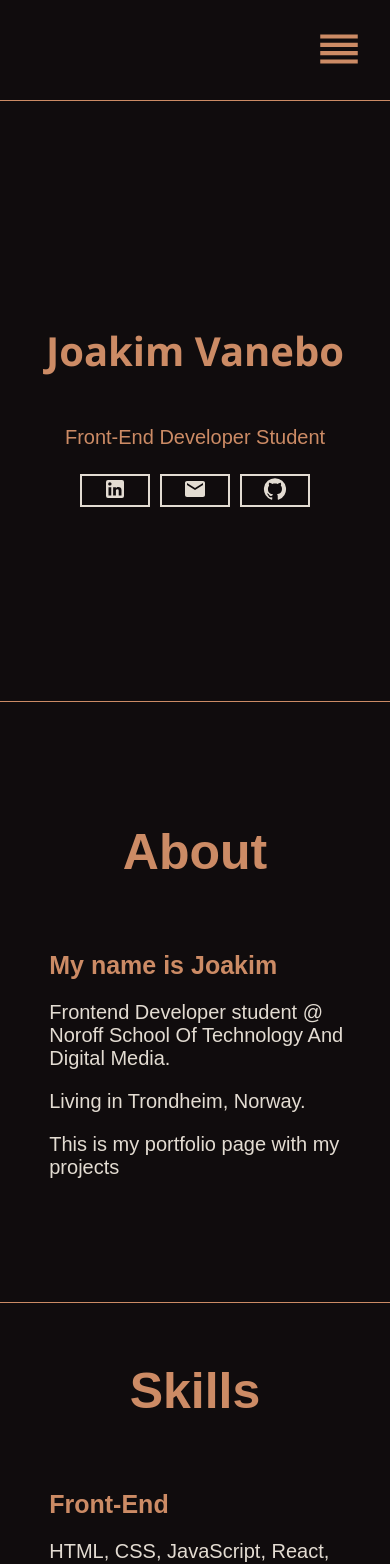
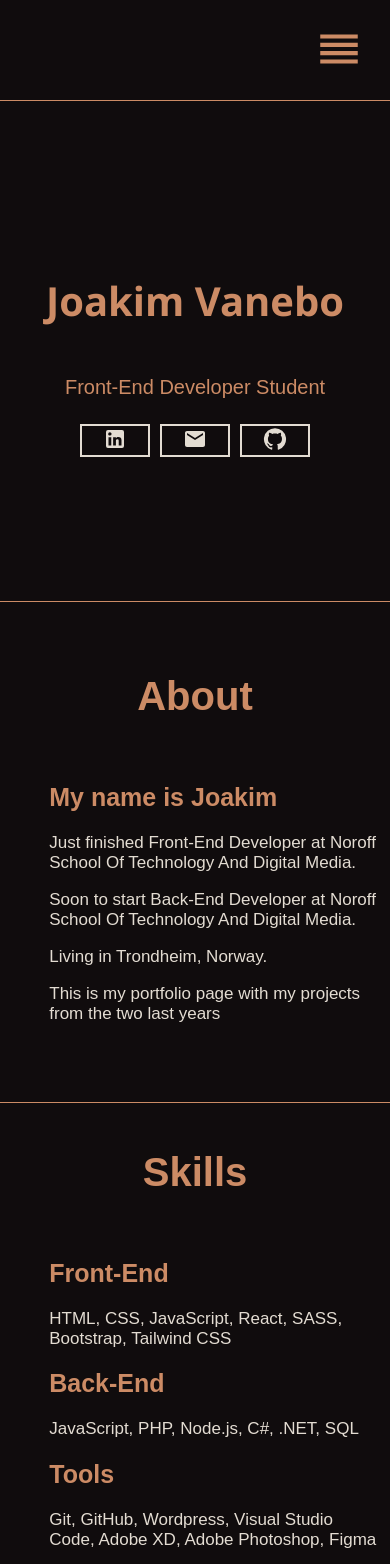
Before and after one commit to Pjatte1337/portfolio-2, a React (Create React App) app: page / in a window 390 px wide. Shown: the top 1564 px of the page. Built offline with nearby package versions, Linux system fonts and the light colour scheme.

Commit message:
Mobil testing

```diff
--- a/src/pages/Home.jsx
+++ b/src/pages/Home.jsx
@@ -35,11 +35,15 @@ function Home() {
           <li className="item">
             <h2>My name is Joakim</h2>
             <p>
-              Frontend Developer student @ Noroff School Of Technology And
+              Just finished Front-End Developer at Noroff School Of Technology And
+              Digital Media.
+            </p>
+            <p>
+              Soon to start Back-End Developer at Noroff School Of Technology And
               Digital Media.
             </p>
             <p>Living in Trondheim, Norway.</p>
-            <p>This is my portfolio page with my projects</p>
+            <p>This is my portfolio page with my projects from the two last years</p>
           </li>
         </ol>
       </div>
--- a/src/styles/Home.css
+++ b/src/styles/Home.css
@@ -62,32 +62,14 @@
 }
 
 .me-skills .list {
-  width: 85%;
-}
-
-@media only screen and (max-width: 600px) {
-  .home h2 {
-    font-size: 40px;
-  }
-  .home p {
-    font-size: 20px;
-  }
-  .me-skills h1 {
-    font-size: 40px;
-  }
-  .list h2 {
-    font-size: 20px;
-  }
-  .list p {
-    font-size: 17px;
-  }
+  width: 50%;
 }
 
 
-
-
 @media only screen and (max-width: 1200px) {
-
+  .me-skills .list {
+    width: 85%;
+  }
 }
 
 
@@ -117,6 +99,11 @@
 
 
 @media only screen and (max-width: 600px) {
+  .about,
+  .me-skills {
+    height: 500px;
+  }
+
   .me-skills h1 {
     font-size: 50px;
   }
@@ -127,4 +114,20 @@
   .list p {
     font-size: 20px;
   }
+
+  .home h2 {
+    font-size: 40px;
+  }
+  .home p {
+    font-size: 20px;
+  }
+  .me-skills h1 {
+    font-size: 40px;
+  }
+  .list h2 {
+    font-size: 20px;
+  }
+  .list p {
+    font-size: 17px;
+  }
 }
```
